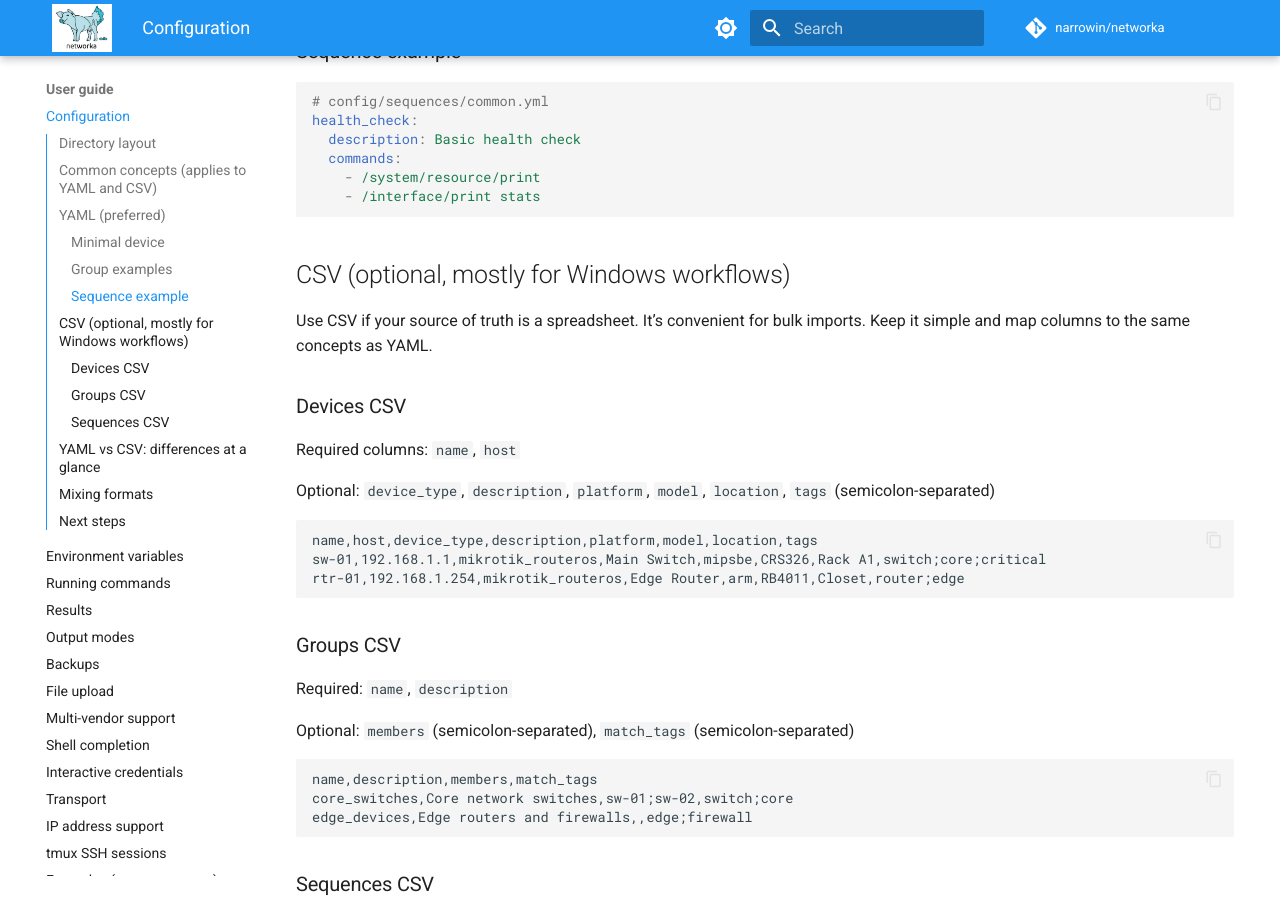
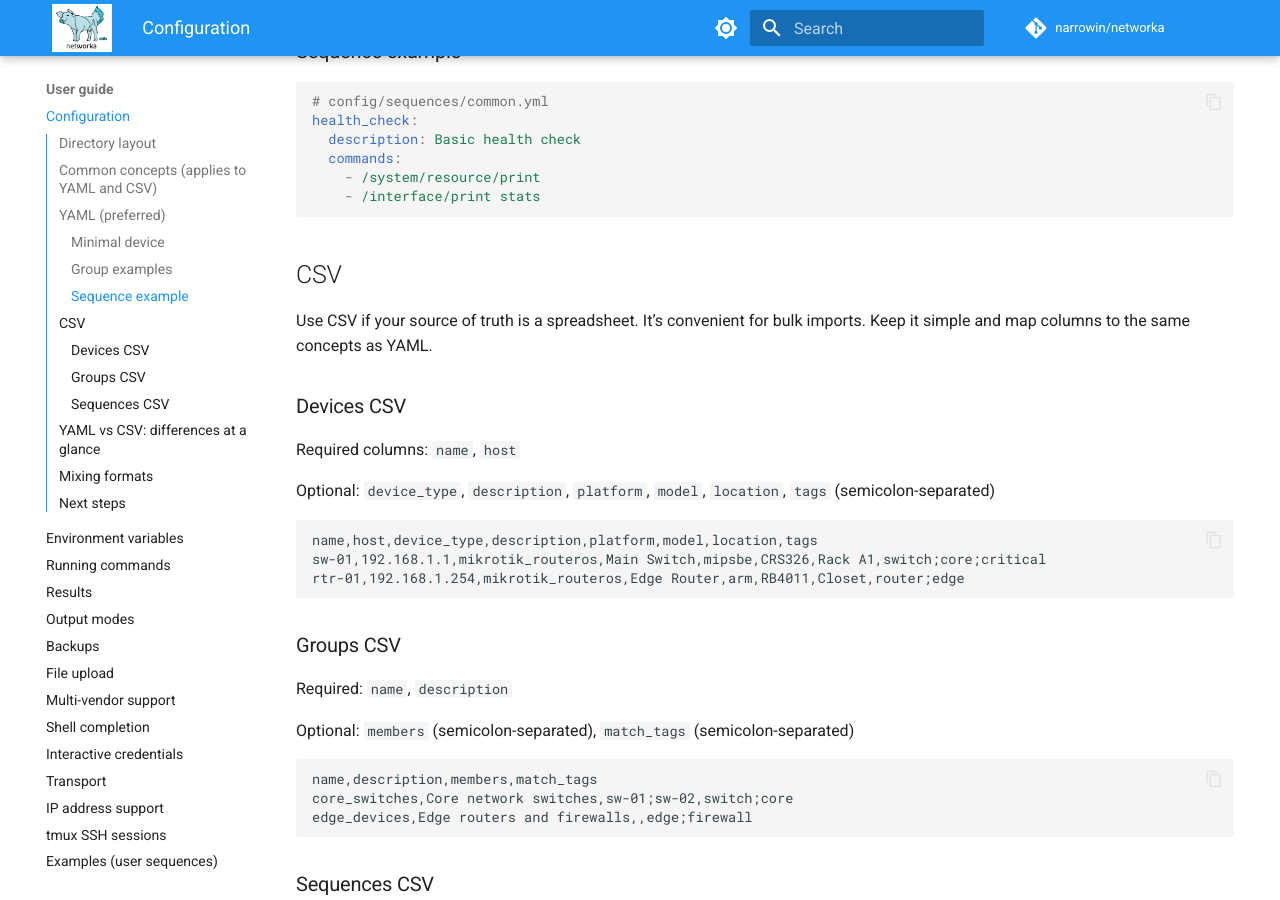
Before and after one commit to narrowin/networka, an MkDocs documentation site: the page built from docs/configuration.md, in a window 1280 px wide and 900 px high, scrolled down 1587 px. Built offline with MkDocs 1.6.1 and Material for MkDocs 9.7.7, drawn with Linux system fonts in a browser that asks for light colours; comment, search, counter and statistics services are not loaded.

````diff
--- a/docs/configuration.md
+++ b/docs/configuration.md
@@ -71,7 +71,7 @@
     - /interface/print stats
 ```
 
-## CSV (optional, mostly for Windows workflows) {#csv}
+## CSV {#csv}
 
 Use CSV if your source of truth is a spreadsheet. It’s convenient for bulk imports. Keep it simple and map columns to the same concepts as YAML.
 
````
